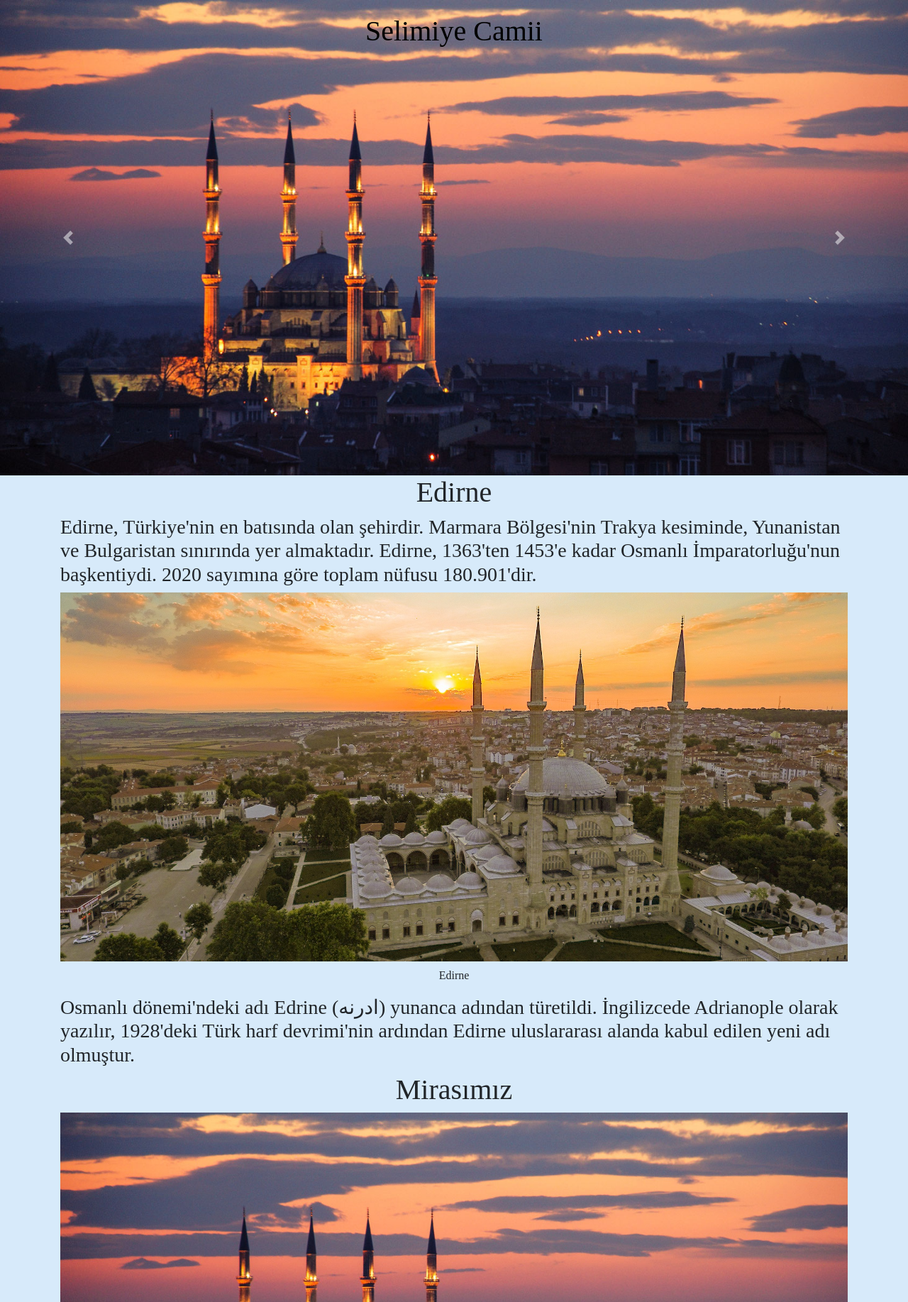
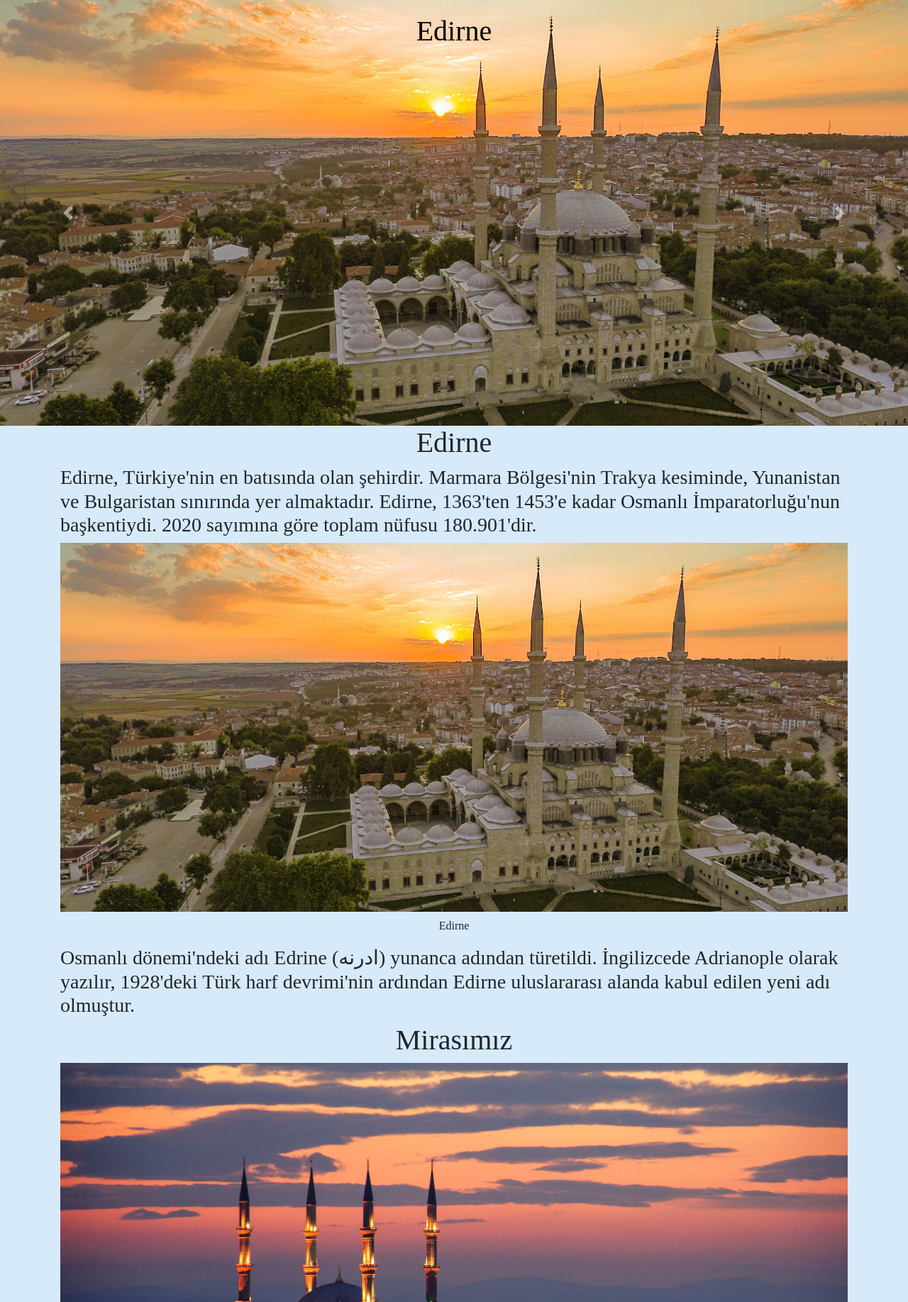
Before and after one commit to keremwq/web-projesi, a PHP site: page /sehir.html in a window 1280 px wide. Shown: the part 85-1920 px from the top of the page at 71% size. Run offline with PHP 8.4, Linux system fonts and the light colour scheme; some libraries are stand-ins or nearby versions; some web fonts are replaced.

Commit message:
tenth commit - fixed

```diff
--- a/hakkimda.html
+++ b/hakkimda.html
@@ -67,7 +67,7 @@
         <div class="container mt-5">
             <div class="row">
                 <div class="col-12 col-md-4 d-flex justify-content-center">
-                    <img src="./source/vesika.jpg" style="border-radius: 50%;">
+                    <img src="./source/vesika.jpeg" style="border-radius: 50%; max-height: 262px;">
                 </div>
                 <div class="col-12 col-md-8 anm">
                     <h2 class="d-flex align-items-center">MUSTAFA KEREM GESME &nbsp;<a
--- a/iletisim.js
+++ b/iletisim.js
@@ -44,6 +44,12 @@ function ControlText() {
         return
     }
 
+
+    if (emailPartDotControll == 1) {
+        alert("Geçersiz email.")
+        return
+    }
+
     form.submit()
 
 }
--- a/login.php
+++ b/login.php
@@ -66,7 +66,7 @@
         <div class="row">
             <div class="col-12 d-flex justify-content-center align-items-center">
 
-                <h3 class="anm"><?php if ($username == "b231210074@sabis.sakarya.edu.tr" && $pass == "1234") {
+                <h3 class="anm"><?php if ($username == "b231210074@sabis.sakarya.edu.tr" && $pass == "b231210074") {
                     echo "Hoşgeldiniz ".$username;}
                     else {
                         header("Location: login.html#wrong");
--- a/sehir.html
+++ b/sehir.html
@@ -85,7 +85,13 @@
 
         <div class="carousel slide" id="carouselBlock">
             <div class="carousel-inner">
-                <div class="carousel-item active" onclick="scrollFunc('selimiye',100)">
+                <div class="carousel-item active" onclick="scrollFunc('sehir',100)">
+                    <img src="source/slide/sehir.jpg" alt="" class="d-block w-100">
+                    <div class="carousel-caption anm">
+                        <h1>Edirne</h1>
+                    </div>
+                </div>
+                <div class="carousel-item" onclick="scrollFunc('selimiye',100)">
                     <img src="source/slide/selimiye.jpg" alt="" class="d-block w-100">
                     <div class="carousel-caption anm">
                         <h1>Selimiye Camii</h1>
@@ -109,6 +115,9 @@
             </button>
         </div>
 
+
+
+        </div>
         <div class="container">
             <div class="row">
                 <div class="col-12 anm">
@@ -116,7 +125,7 @@
                     <h3>Edirne, Türkiye'nin en batısında olan şehirdir. Marmara Bölgesi'nin Trakya kesiminde,
                         Yunanistan ve Bulgaristan sınırında yer almaktadır. Edirne, 1363'ten 1453'e kadar Osmanlı
                         İmparatorluğu'nun başkentiydi. 2020 sayımına göre toplam nüfusu 180.901'dir.</h3>
-                    <img src="source/slide/sehir.jpg" style="width: 100%;">
+                    <img src="source/slide/sehir.jpg" style="width: 100%;" id="sehir">
                     <p class=" d-flex justify-content-center pt-2">Edirne</p>
 
                     <h3>Osmanlı dönemi'ndeki adı Edrine (ادرنه) yunanca adından türetildi. İngilizcede Adrianople olarak
@@ -125,16 +134,16 @@
 
                     <h1 style="display: flex; justify-content: center;" class="anm" id="miras">Mirasımız</h1>
 
-                    <img src="source/slide/selimiye.jpg" style="width: 100%;">
-                    <p class=" d-flex justify-content-center pt-2" id="selimiye">Selimiye Camii</p>
+                    <img src="source/slide/selimiye.jpg" style="width: 100%;" id="selimiye">
+                    <p class=" d-flex justify-content-center pt-2">Selimiye Camii</p>
                     <h3>Selimiye Camiî, Osmanlı padişahı II. Selim döneminde Mimar Sinan'ın yaptığı ve Osmanlı'nın
                         önceki başkenti Edirne'de bulunan bir külliyedir. Mimar Sinan'ın 80 yaşında yaptığı ve "ustalık
                         eserim" şeklinde nitelendirdiği Selimiye Camii, gerek Mimar Sinan'ın, gerek Osmanlı
                         mimârîsinin en önemli eserleri arasında sayılır</h3>
 
 
-                    <img src="source/slide/saraclar.jpg" style="width: 100%;">
-                    <p class=" d-flex justify-content-center pt-2" id="saraclar">Saraçlar Caddesi</p>
+                    <img src="source/slide/saraclar.jpg" style="width: 100%;" id="saraclar">
+                    <p class=" d-flex justify-content-center pt-2">Saraçlar Caddesi</p>
                     <h3>Edirne Çarşısının bulunduğu merkezi yerdir. Kapalı Ali Paşa çarşısı, dükkanlar vb. birçok yere
                         Saraçlar
                         Caddesi ile ulaşılır.</h3>
@@ -184,7 +193,7 @@
             const element = document.getElementById(string).getBoundingClientRect()
             setTimeout(function () {
                 scrollTo({
-                    top: element.top - 200,
+                    top: element.top - 100,
                     behavior: "smooth",
                 })
             }, delay)
@@ -198,6 +207,17 @@
                 })
             }, delay)
         }
+
+        /*window.addEventListener("scroll", () => {
+            if (window.scrollY > 300) {
+                document.getElementsByClassName("left-order").disabled = false
+                document.getElementsByClassName("left-order").style.display = "none"
+            } else {
+                document.getElementsByClassName("left-order").disabled = true
+                document.getElementsByClassName("left-order").style.display = ""
+            }
+        })*/
+
     </script>
 </body>
 
```
Also changed, not shown: iletisim.php (+4 -7 lines), source/artistic-blurry-colorful-wallpaper-background.jpg (deleted), source/slide/photo2.jpeg (deleted), source/vesika.jpeg (added), source/vesika.jpg (deleted), 2 other files.
